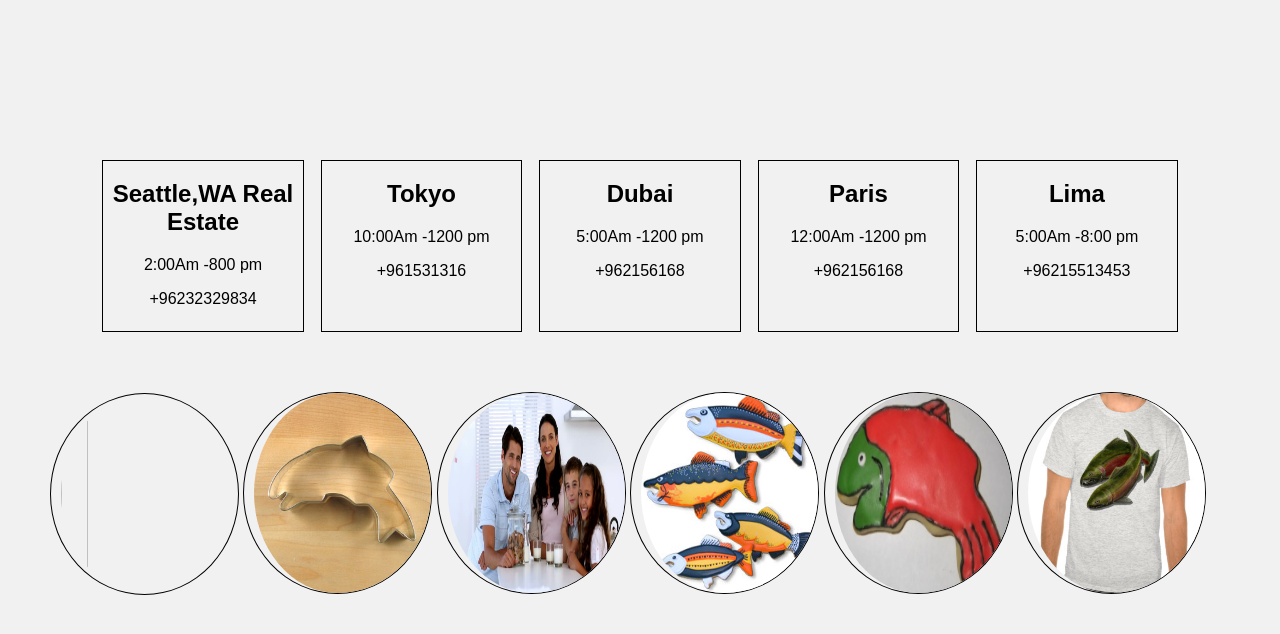
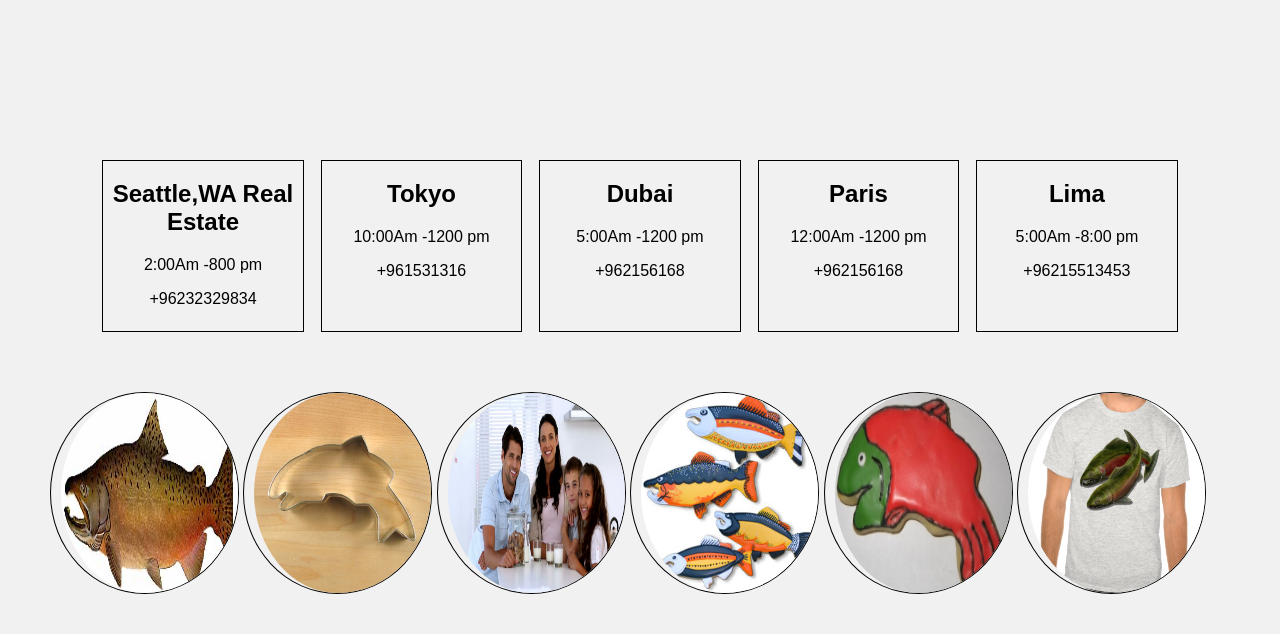
Before and after one commit to alaaalmasri12/cookie-stand, a plain HTML site: page index.html in a window 1280 px wide. Shown: the part 156-790 px from the top of the page. Drawn offline with nearby package versions, Linux system fonts and the light colour scheme.

Commit message:
Update index.html
asd

```diff
--- a/index.html
+++ b/index.html
@@ -118,7 +118,7 @@
     </div>
     </main>
     <section class="main-images">
-        <img src="ima/chinook.jpg">
+        <img src="images/assets/chinook.jpg">
         <img src="images/assets/cutter.jpeg">
         <img src="images/assets/family.jpg">
         <img src="images/assets/fish.jpg">
```
